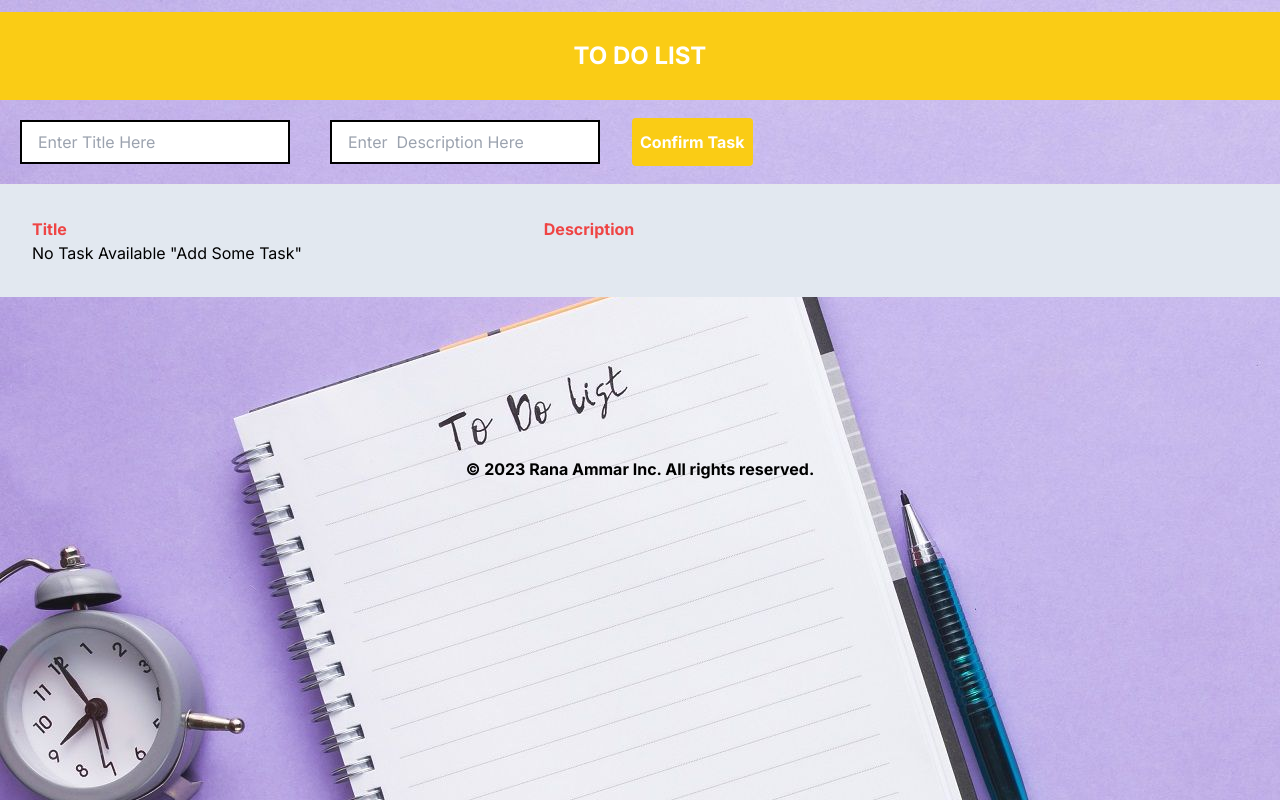
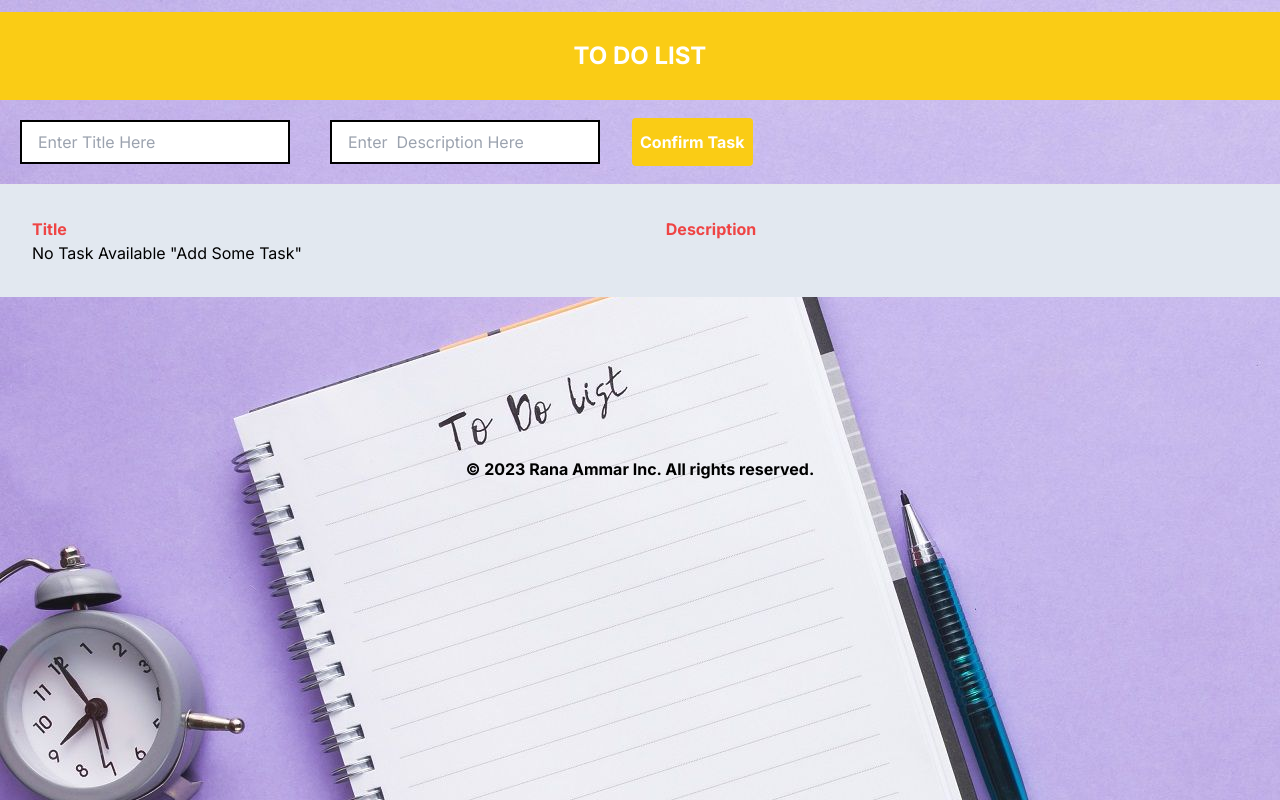
Before and after one commit to RanaAmmar344/to-do-list, a Next.js app: page / in a window 1280 px wide. Built offline with nearby package versions, Linux system fonts and the light colour scheme.

Commit message:
final deliver

```diff
--- a/app/globals.css
+++ b/app/globals.css
@@ -10,7 +10,7 @@ body{
 .description{
     display: flex;
 
-margin-left: 477px;
+margin-left: 599px;
 }
 .complete{
     margin-left: 444px;
```
